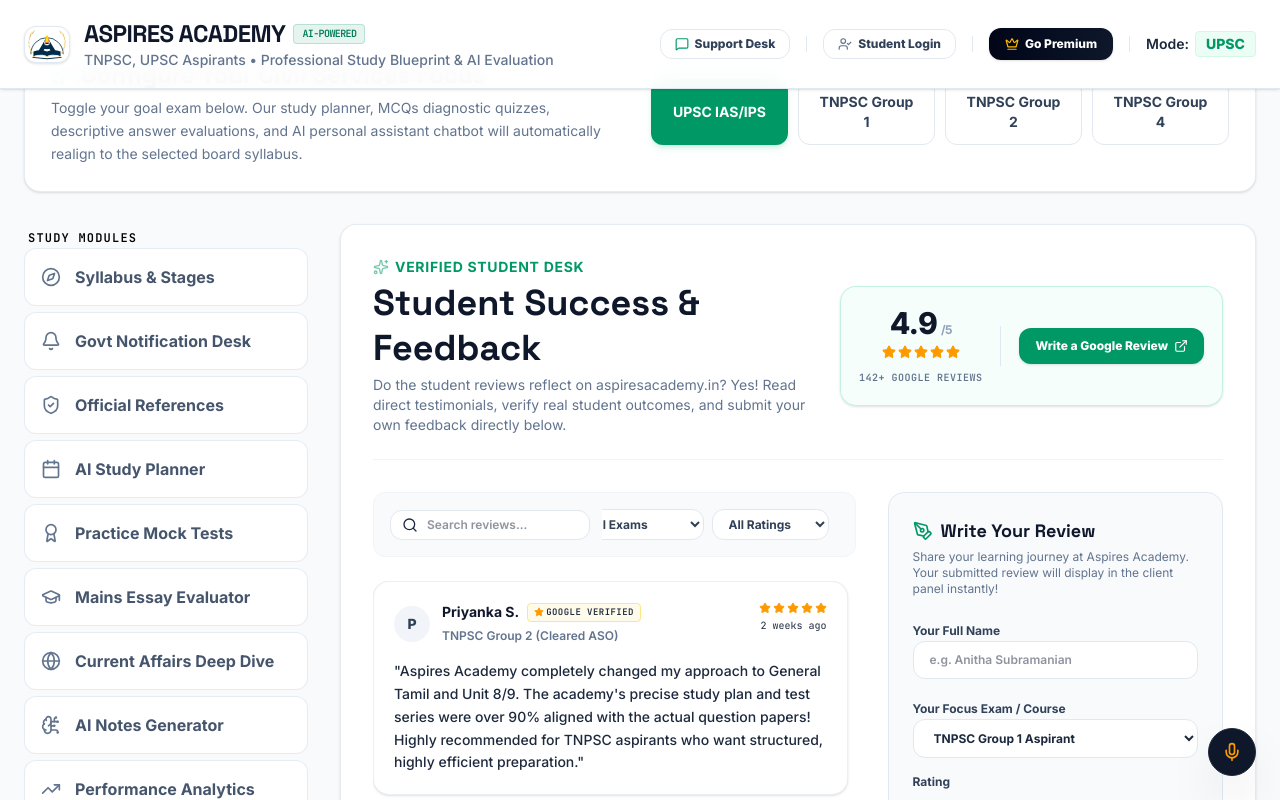
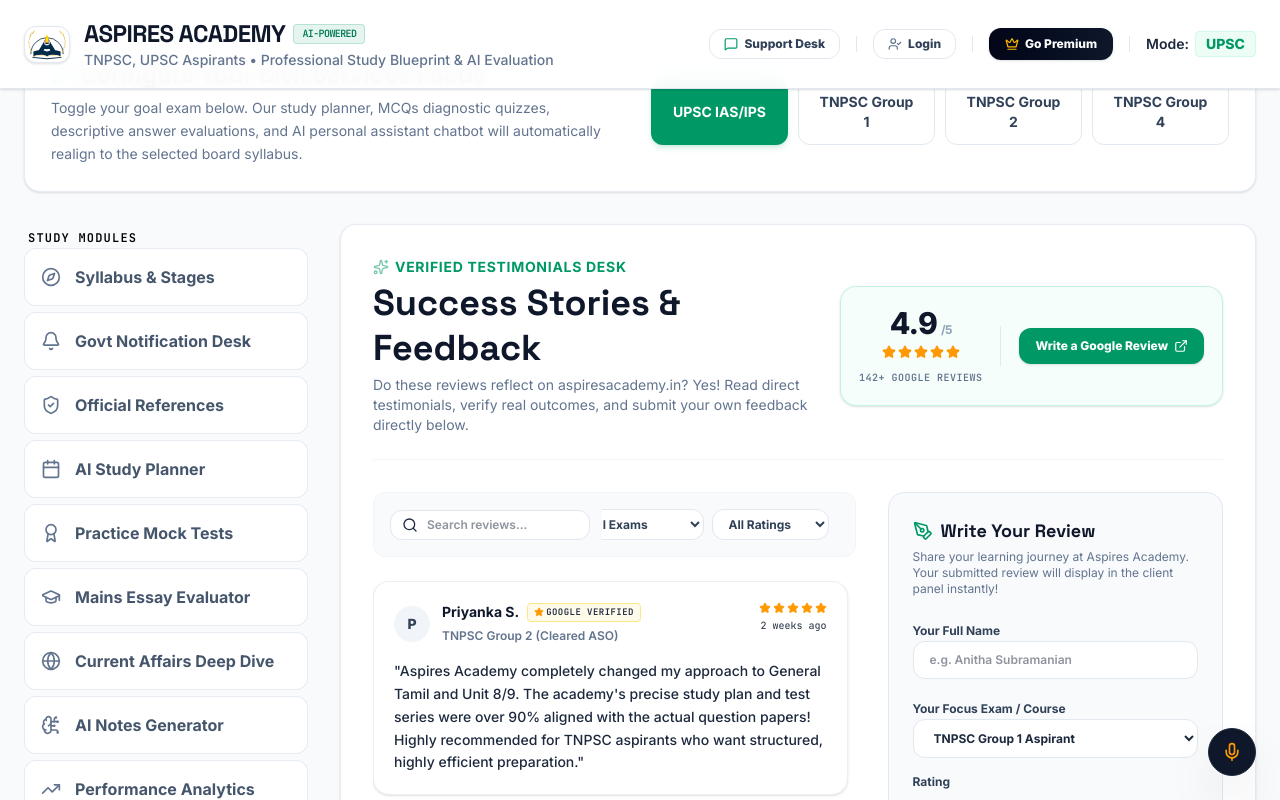
Before and after one commit to udayamoorthy-ux/AspiresAcademy, a React (Vite) app: page / in a window 1280 px wide. Both pictures are taken after a click on the button "Read & Write Reviews". Shown: the part 169-969 px from the top of the page. Built offline with nearby package versions, Linux system fonts and the light colour scheme.

Commit message:
refactor: simplify UI terminology for student portal
Update labels and headers to use more inclusive language, shifting from "Student" to general "Account" and "Success Stories" terminology.

```diff
--- a/src/App.tsx
+++ b/src/App.tsx
@@ -170,7 +170,7 @@
     { id: 'notes', label: 'AI Notes Generator', icon: BrainCircuit, component: NotesGeneratorView },
     { id: 'analytics', label: 'Performance Analytics', icon: TrendingUp, component: PerformanceAnalyticsView },
     { id: 'mentor', label: 'Personal AI Coach', icon: MessageSquare, component: MentorChatView },
-    { id: 'reviews', label: 'Student Reviews & Ratings', icon: Star, component: ReviewsView },
+    { id: 'reviews', label: 'Reviews & Testimonials', icon: Star, component: ReviewsView },
   ] as const;
 
   const handleSelectExam = (exam: ExamType) => {
@@ -234,7 +234,7 @@
                 id="header-sign-in-btn"
               >
                 <UserCheck className="h-3.5 w-3.5 text-slate-500" />
-                <span>Student Login</span>
+                <span>Login</span>
               </button>
             )}
 
--- a/src/components/AuthModal.tsx
+++ b/src/components/AuthModal.tsx
@@ -117,7 +117,7 @@
               <KeyRound className="h-4.5 w-4.5" />
             </div>
             <div>
-              <h4 className="font-extrabold text-sm text-slate-900 uppercase tracking-wider font-mono">Student Account Desk</h4>
+              <h4 className="font-extrabold text-sm text-slate-900 uppercase tracking-wider font-mono">Account Access Desk</h4>
               <p className="text-[10px] text-slate-400">Secure access to premium grading tools</p>
             </div>
           </div>
--- a/src/components/ReviewsView.tsx
+++ b/src/components/ReviewsView.tsx
@@ -208,13 +208,13 @@
         <div>
           <span className="text-sm font-bold uppercase tracking-wider text-emerald-600 flex items-center gap-1.5">
             <Sparkles className="h-4 w-4 animate-pulse" />
-            Verified Student Desk
+            Verified Testimonials Desk
           </span>
           <h2 className="text-3xl md:text-4xl font-extrabold text-slate-900 mt-1 font-display leading-tight" id="reviews-main-title">
-            Student Success & Feedback
+            Success Stories & Feedback
           </h2>
           <p className="text-sm text-slate-500 mt-1 max-w-2xl font-sans">
-            Do the student reviews reflect on aspiresacademy.in? Yes! Read direct testimonials, verify real student outcomes, and submit your own feedback directly below.
+            Do these reviews reflect on aspiresacademy.in? Yes! Read direct testimonials, verify real outcomes, and submit your own feedback directly below.
           </p>
         </div>
 
@@ -417,7 +417,7 @@
                 <p className="font-bold flex items-center gap-1.5">
                   <CheckCircle2 className="h-4 w-4 text-emerald-600" /> Review Posted Successfully!
                 </p>
-                <p className="text-slate-500 font-medium">Your feedback is now visible directly in the local student desk list on the left.</p>
+                <p className="text-slate-500 font-medium">Your feedback is now visible directly in the local testimonials list on the left.</p>
               </div>
             )}
 
```
